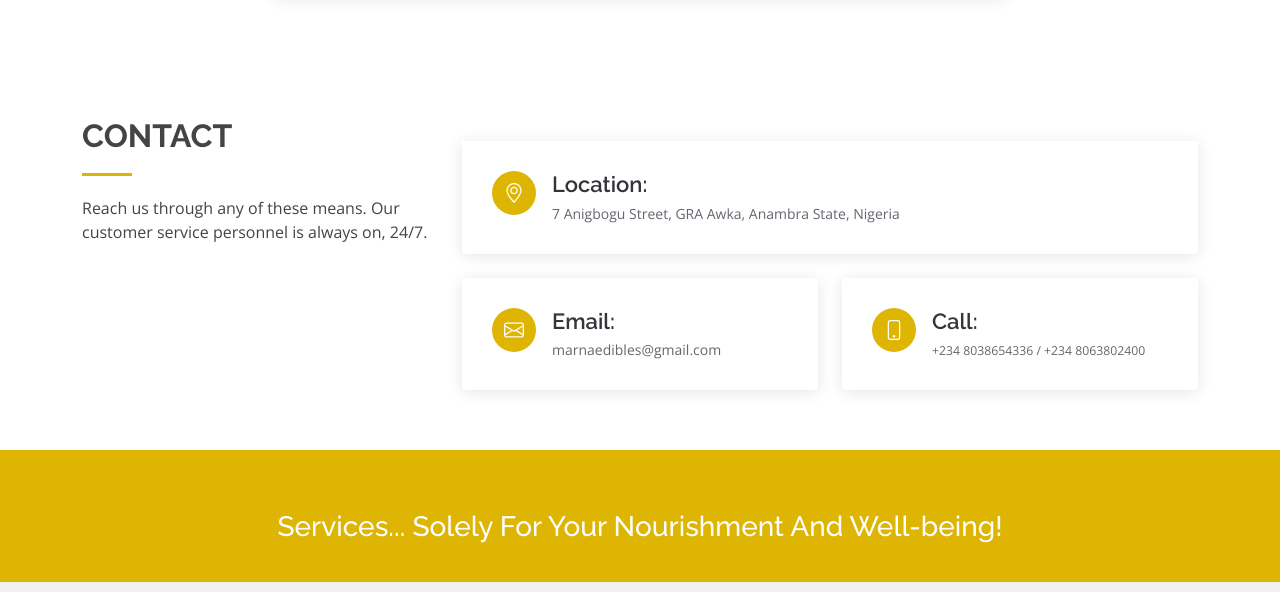
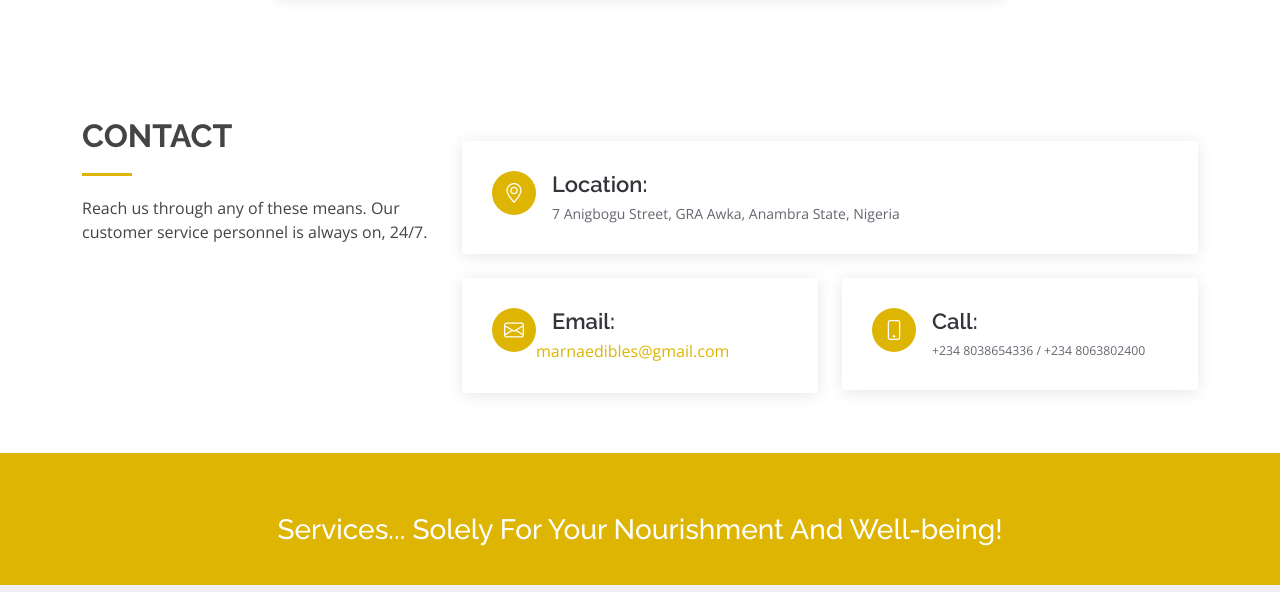
Before and after one commit to chivicoko/Marna-Edibles, a plain HTML site: page index.html in a window 1280 px wide. Shown: the part 5504-6096 px from the top of the page. Drawn offline with nearby package versions, Linux system fonts and the light colour scheme.

Commit message:
added email link

```diff
--- a/index.html
+++ b/index.html
@@ -426,7 +426,7 @@
                 <div class="info">
                   <i class="bi bi-envelope"></i>
                   <h4>Email:</h4>
-                  <p>marnaedibles@gmail.com</p>
+                  <a href="marnaedibles@gmail.com">marnaedibles@gmail.com</a>
                 </div>
               </div>
               <div class="col-lg-6">
```
